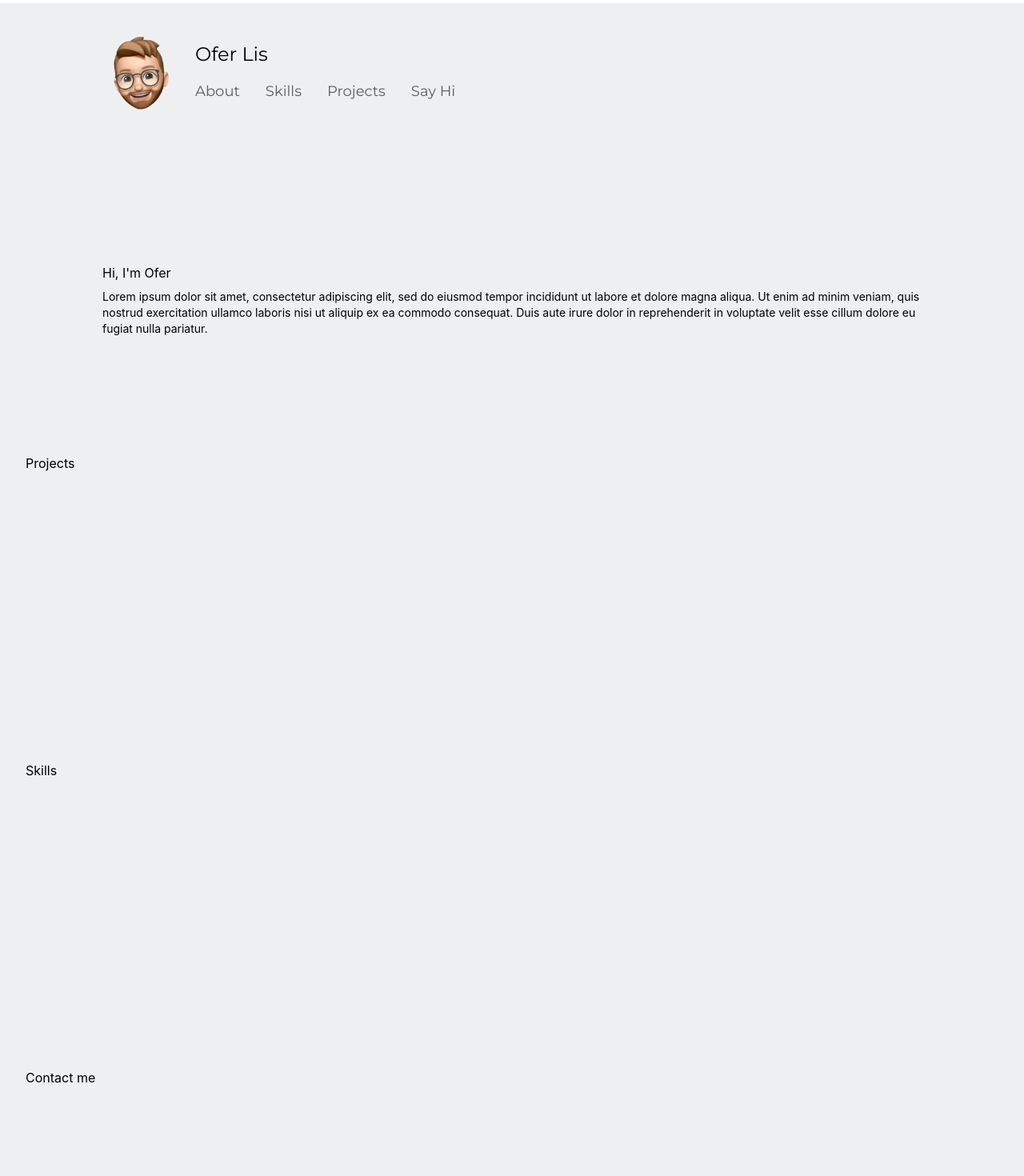
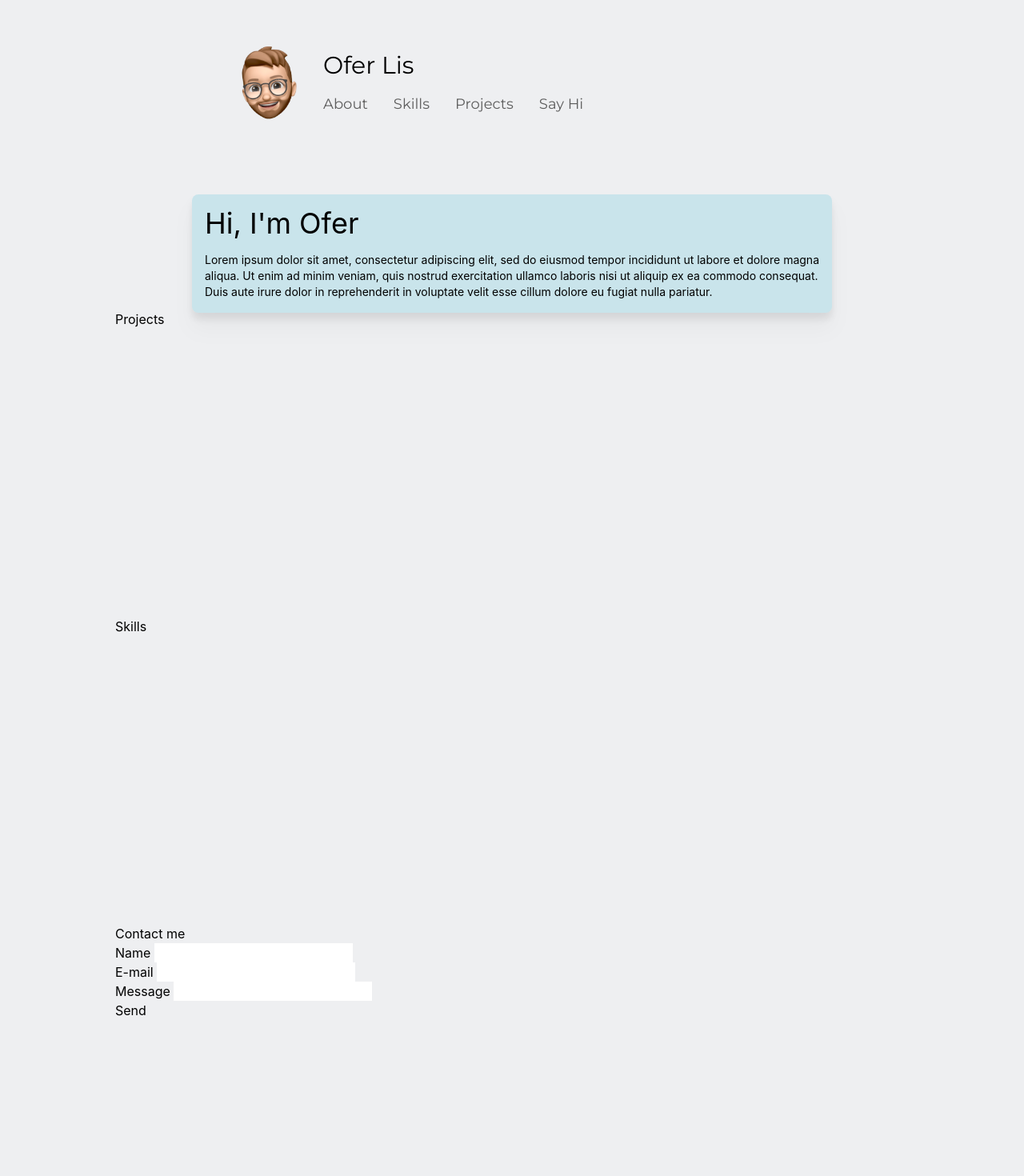
Before and after one commit to Oferlis/portfolio-website, a React (Create React App) app: page / in a window 1280 px wide. Shown: the top 1470 px of the page at 80% size. Built offline with nearby package versions, Linux system fonts and the light colour scheme.

Commit message:
started working on form, updated about section design

```diff
--- a/src/App.js
+++ b/src/App.js
@@ -10,7 +10,7 @@ function App() {
   return (
     <main className="bg-[#EEEFF1] body-font">
       <link href="https://fonts.googleapis.com/css2?family=Montserrat:wght@100;200;300;400;500;600;700;800;900&family=Roboto&display=swap" rel="stylesheet"/>
-      <div className= 'flex flex-col mx-8 my-1'>
+      <div className= 'flex flex-col mx-36 mb-8'>
         <Navbar/>
         <About/>
         <Projects/>
--- a/src/components/About.js
+++ b/src/components/About.js
@@ -1,7 +1,7 @@
 export default function About() {
-    return (<div className="flex flex-row h-96 items-center">
-        <div className="mx-24">
-            <h1 className="pb-2">Hi, I'm Ofer </h1>
+    return (<div className="flex flex-row h-36 items-start mt-4">
+        <div className="mx-24 px-4 py-4 bg-[#c9e4eb] rounded-lg drop-shadow-xl">
+            <h1 className="text-4xl mb-4">Hi, I'm Ofer </h1>
             <p className="text-sm">Lorem ipsum dolor sit amet, consectetur adipiscing elit, sed do eiusmod tempor incididunt ut labore et dolore magna aliqua. Ut enim ad minim veniam, quis nostrud exercitation ullamco laboris nisi ut aliquip ex ea commodo consequat. Duis aute irure dolor in reprehenderit in voluptate velit esse cillum dolore eu fugiat nulla pariatur.</p>
         </div>
     </div>)
--- a/src/components/Contact.js
+++ b/src/components/Contact.js
@@ -1,3 +1,33 @@
+import { useState } from "react"
+
 export default function Contact() {
-    return (<div className="flex h-96">Contact me</div>)
+    const [formStatus, setFormStatus] = useState('Send')
+    const handleSubmit = (e) => {
+
+    }
+
+    //resource https://www.positronx.io/how-to-build-a-simple-contact-form-in-react-js-app/
+
+    return (<div className="flex h-96 flex-col">
+        <h2>
+            Contact me
+        </h2>
+        <form onSubmit={handleSubmit} className="flex flex-col">
+            <div>
+                <label htmlFor="name">Name </label>
+                <input type="text" id="name" required/>
+            </div>
+            <div>
+                <label htmlFor="email">E-mail </label>
+                <input type="text" id="email" required/>
+            </div>
+            <div>
+                <label htmlFor="message">Message </label>
+                <input type="text" id="message" required/>
+            </div>
+            <button type="submit" className="flex justify-start">
+                {formStatus}
+            </button>
+        </form>
+    </div>)
 }
--- a/src/components/Navbar.js
+++ b/src/components/Navbar.js
@@ -1,9 +1,9 @@
 export default function Navbar() {
     return (
-    <header className="flex justify-start max-w-5xl font-montserrat mx-24 my-8" width="100%">
+    <header className="flex justify-start place-content-center max-w-5xl font-montserrat mx-36 mt-12 mb-16" width="100%">
         <img src='ofer_pic.png' alt="me" className="" width="100px" height="100px"/>
         <div className="flex flex-col mx-4 my-2">
-        <h1 className="py-2 text-2xl text-black">Ofer Lis</h1>
+        <h1 className="py-2 text-3xl text-black">Ofer Lis</h1>
         <div className="flex text-lg">
             <nav className="flex justify-around text-[#5e5e5e]">
                 <a className="flex pr-4 my-2" href="/about">About</a>
```
Also changed, not shown: 1 other file (tests, documents, lock files or other folders).
